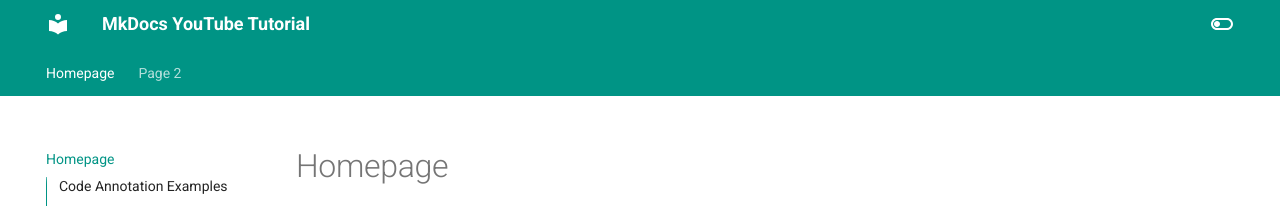
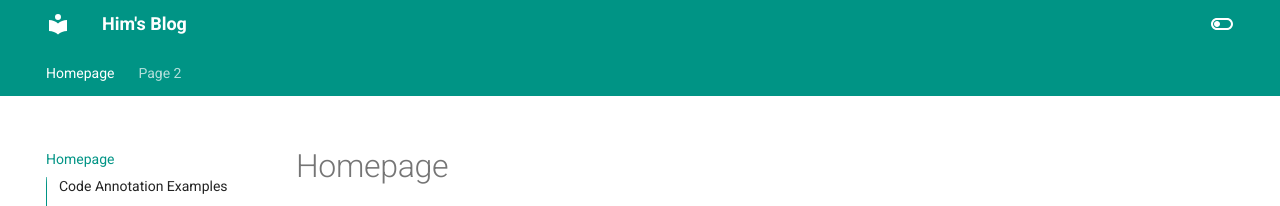
Before and after one commit to sonminh18/kubernetes-nightmares, an MkDocs documentation site: the page built from docs/index.md, in a window 1280 px wide. Shown: the top 206 px of the page. Built offline with MkDocs 1.6.1 and Material for MkDocs 9.7.7, drawn with Linux system fonts in a browser that asks for light colours; emoji names are drawn with the system emoji font.

Commit message:
Rename site

```diff
--- a/mkdocs.yml
+++ b/mkdocs.yml
@@ -1,5 +1,5 @@
-site_name: MkDocs YouTube Tutorial
-site_url: https://james-willett.github.io/mkdocs-material-youtube-tutorial/
+site_name: Him's Blog
+site_url: https://sonminh18.github.io/blogs/
 theme:
   name: material
   features:
```
